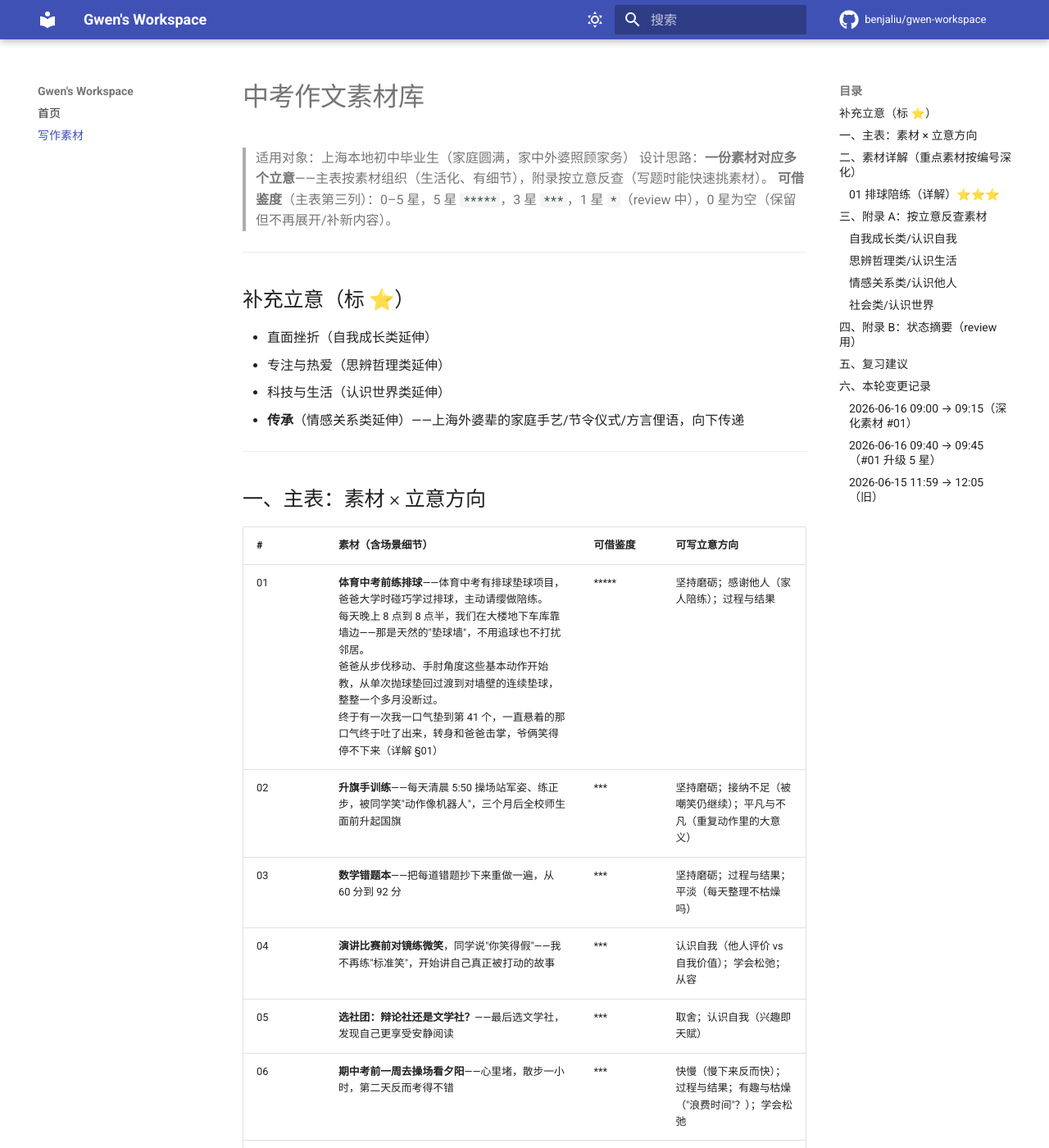
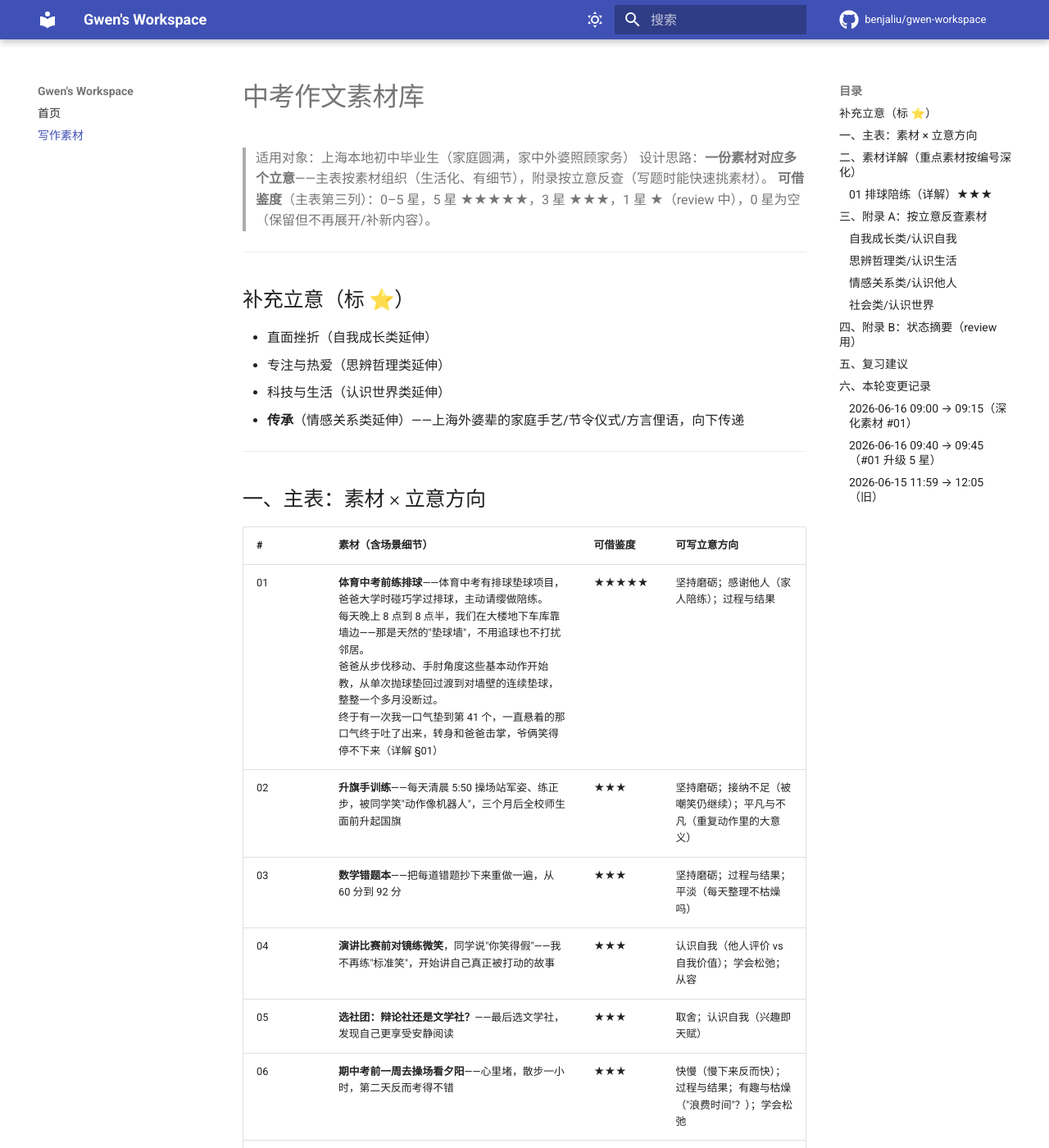
Before and after one commit to benjaliu/gwen-workspace, an MkDocs documentation site: the page built from docs/zuowen-sucai.md, in a window 1280 px wide and 1400 px high. Shown: the whole window at 82% size. Built offline with MkDocs 1.6.1 and Material for MkDocs 9.7.7, drawn with Linux system fonts in a browser that asks for light colours; comment, search, counter and statistics services are not loaded; some of the changed text lies outside the part shown.

```diff
--- a/docs/zuowen-sucai.md
+++ b/docs/zuowen-sucai.md
@@ -2,7 +2,7 @@
 
 > 适用对象：上海本地初中毕业生（家庭圆满，家中外婆照顾家务）
 > 设计思路：**一份素材对应多个立意**——主表按素材组织（生活化、有细节），附录按立意反查（写题时能快速挑素材）。
-> **可借鉴度**（主表第三列）：0–5 星，5 星 `*****`，3 星 `***`，1 星 `*`（review 中），0 星为空（保留但不再展开/补新内容）。
+> **可借鉴度**（主表第三列）：0–5 星，5 星 ★★★★★，3 星 ★★★，1 星 ★（review 中），0 星为空（保留但不再展开/补新内容）。
 
 ---
 
@@ -19,51 +19,51 @@
 
 | # | 素材（含场景细节） | 可借鉴度 | 可写立意方向 |
 |---|---|---|---|
-| 01 | **体育中考前练排球**——体育中考有排球垫球项目，爸爸大学时碰巧学过排球，主动请缨做陪练。<br>每天晚上 8 点到 8 点半，我们在大楼地下车库靠墙边——那是天然的"垫球墙"，不用追球也不打扰邻居。<br>爸爸从步伐移动、手肘角度这些基本动作开始教，从单次抛球垫回过渡到对墙壁的连续垫球，整整一个多月没断过。<br>终于有一次我一口气垫到第 41 个，一直悬着的那口气终于吐了出来，转身和爸爸击掌，爷俩笑得停不下来（详解 §01） | ***** | 坚持磨砺；感谢他人（家人陪练）；过程与结果 |
-| 02 | **升旗手训练**——每天清晨 5:50 操场站军姿、练正步，被同学笑"动作像机器人"，三个月后全校师生面前升起国旗 | *** | 坚持磨砺；接纳不足（被嘲笑仍继续）；平凡与不凡（重复动作里的大意义） |
-| 03 | **数学错题本**——把每道错题抄下来重做一遍，从 60 分到 92 分 | *** | 坚持磨砺；过程与结果；平淡（每天整理不枯燥吗） |
-| 04 | **演讲比赛前对镜练微笑**，同学说"你笑得假"——我不再练"标准笑"，开始讲自己真正被打动的故事 | *** | 认识自我（他人评价 vs 自我价值）；学会松弛；从容 |
-| 05 | **选社团：辩论社还是文学社？**——最后选文学社，发现自己更享受安静阅读 | *** | 取舍；认识自我（兴趣即天赋） |
-| 06 | **期中考前一周去操场看夕阳**——心里堵，散步一小时，第二天反而考得不错 | *** | 快慢（慢下来反而快）；过程与结果；有趣与枯燥（"浪费时间"？）；学会松弛 |
-| 07 | **擦黑板这件小事**——值日生每天做，被忽略；毕业那天看见黑板写着"谢谢你每天擦亮我们的早晨" | *** | 平凡与不凡；感恩；平淡中的美 |
-| 08 | **食堂阿姨打饭的背影**——重复一个动作十几年，记住每个学生的口味 | *** | 平凡与不凡；平淡（重复中的伟大）；感恩他人 |
-| 09 | **跑步：先慢跑一公里再冲刺**——前面 7 个人在最后一圈被我追上 | *** | 快慢；坚持磨砺；过程与结果 |
-| 10 | **妈妈批作业到深夜的台灯**——她是无名小学老师，每天陪我做完作业才改作业 | *** | 理解家人；感恩；平凡与不凡 |
-| 11 | **父亲节给爸爸写了封信**——他从来不说不爱听的话，藏在我的作文评语里 | *** | 从接受关爱到主动给予；情感表达；理解家人 |
-| 12 | **转学第一天，陌生同学递过一支笔**——一句"借你"打开一扇门 | *** | 理解陌生人；从接受关爱到主动给予；善意传递 |
-| 13 | **帮楼下 80 岁奶奶提菜上楼**——她总给我塞糖；我开始每周去看她 | *** | 从接受关爱到主动给予；社会大爱；理解他人 |
-| 14 | **班里最内向的同学毕业时给每人画了张像**——他其实一直在"看"我们 | *** | 理解他人（慢热≠冷漠）；感谢他人；认识自我（内向外向无优劣） |
-| 15 | **暴雨中的外卖小哥**——递餐时雨衣滴水，没一句怨言 | *** | 社会大爱；平凡与不凡；感恩他人；坚持 |
-| 16 | **上海小区垃圾分类志愿者**——暑假每天一小时，外婆说"阿拉小区干净，你也出力了" | *** | 社会大爱；人与环境；从接受关爱到主动给予 |
-| 17 | **上海老弄堂拆迁前最后拍一张照**（已本地化）——石库门、小卖部、晒衣杆、邻里的"小喇叭" | * | 传统文化；城市变迁；过程与结果（告别即成长）；平淡中的美 |
-| 18 | **春节：贴春联、年夜饭、一家人看春晚**——传统仪式藏着年的味道 | *** | 传统文化；平凡与不凡；家庭温情；平淡 |
-| 19 | **上海博物馆东馆 / 浦东美术馆**——白墙几何光影，传统青铜器与现代建筑对话 | *** | 美与不美；传统文化；城市文化；平淡中的匠心 |
-| 20 | **黄浦江两岸 45 公里步道骑行**——周末和爸爸从杨浦大桥一路骑到南浦大桥，沿途经过杨浦滨江老电厂煤码头改建的工业风公园、东方明珠脚下的轮渡口、远望 1 号退役船。江水比小时候清了，岸线比小时候绿了——"贯通"是这十年上海最大的变化 | *** | 人与环境；过程与结果；坚持（20 公里骑行）；城市文化（工业遗产改造）；平凡与不凡；快慢 |
-| 21 | **端午包粽子，奶奶教我**——"粽叶要浸水，米要泡一夜，绳子要松一扣才煮得透" | *** | 传统文化；理解家人；有趣与枯燥（慢工出细活）；专注与热爱 |
-| 22 | **七一一大会址/国庆外滩看灯光**——清晨排队看升旗，浦江两岸灯光秀 | *** | 社会大爱；传统文化；坚持；专注与热爱 |
-| 23 | **大扫除后窗外那一缕阳光**——黑板反光、地板湿亮、窗台绿萝沾灰 | *** | 美与不美；平淡中的美；专注（发现细节） |
-| 24 | **奥数班附加题"鸡兔同笼变形"**——同桌都做出来，我算了一小时还在草稿纸上乱画。笔一扔下楼买冰棍，回来看见草稿纸"原来第二条件没读完"——重读题 5 分钟做完 | * | 学会松弛；快慢；坚持磨砺；直面挫折（钻牛角尖=小失败） |
-| 25 | **外婆做饭从"红烧肉"到"上海本帮菜"**——其实她也跟着短视频学新菜 | *** | 过程与结果；平淡；感恩；理解家人；传承 |
-| 26 | **多肉从一片叶子长成满盆**——三个月不动，一夜拔节 | *** | 过程与结果；坚持（慢生长）；平淡的美；专注与热爱 |
+| 01 | **体育中考前练排球**——体育中考有排球垫球项目，爸爸大学时碰巧学过排球，主动请缨做陪练。<br>每天晚上 8 点到 8 点半，我们在大楼地下车库靠墙边——那是天然的"垫球墙"，不用追球也不打扰邻居。<br>爸爸从步伐移动、手肘角度这些基本动作开始教，从单次抛球垫回过渡到对墙壁的连续垫球，整整一个多月没断过。<br>终于有一次我一口气垫到第 41 个，一直悬着的那口气终于吐了出来，转身和爸爸击掌，爷俩笑得停不下来（详解 §01） | ★★★★★ | 坚持磨砺；感谢他人（家人陪练）；过程与结果 |
+| 02 | **升旗手训练**——每天清晨 5:50 操场站军姿、练正步，被同学笑"动作像机器人"，三个月后全校师生面前升起国旗 | ★★★ | 坚持磨砺；接纳不足（被嘲笑仍继续）；平凡与不凡（重复动作里的大意义） |
+| 03 | **数学错题本**——把每道错题抄下来重做一遍，从 60 分到 92 分 | ★★★ | 坚持磨砺；过程与结果；平淡（每天整理不枯燥吗） |
+| 04 | **演讲比赛前对镜练微笑**，同学说"你笑得假"——我不再练"标准笑"，开始讲自己真正被打动的故事 | ★★★ | 认识自我（他人评价 vs 自我价值）；学会松弛；从容 |
+| 05 | **选社团：辩论社还是文学社？**——最后选文学社，发现自己更享受安静阅读 | ★★★ | 取舍；认识自我（兴趣即天赋） |
+| 06 | **期中考前一周去操场看夕阳**——心里堵，散步一小时，第二天反而考得不错 | ★★★ | 快慢（慢下来反而快）；过程与结果；有趣与枯燥（"浪费时间"？）；学会松弛 |
+| 07 | **擦黑板这件小事**——值日生每天做，被忽略；毕业那天看见黑板写着"谢谢你每天擦亮我们的早晨" | ★★★ | 平凡与不凡；感恩；平淡中的美 |
+| 08 | **食堂阿姨打饭的背影**——重复一个动作十几年，记住每个学生的口味 | ★★★ | 平凡与不凡；平淡（重复中的伟大）；感恩他人 |
+| 09 | **跑步：先慢跑一公里再冲刺**——前面 7 个人在最后一圈被我追上 | ★★★ | 快慢；坚持磨砺；过程与结果 |
+| 10 | **妈妈批作业到深夜的台灯**——她是无名小学老师，每天陪我做完作业才改作业 | ★★★ | 理解家人；感恩；平凡与不凡 |
+| 11 | **父亲节给爸爸写了封信**——他从来不说不爱听的话，藏在我的作文评语里 | ★★★ | 从接受关爱到主动给予；情感表达；理解家人 |
+| 12 | **转学第一天，陌生同学递过一支笔**——一句"借你"打开一扇门 | ★★★ | 理解陌生人；从接受关爱到主动给予；善意传递 |
+| 13 | **帮楼下 80 岁奶奶提菜上楼**——她总给我塞糖；我开始每周去看她 | ★★★ | 从接受关爱到主动给予；社会大爱；理解他人 |
+| 14 | **班里最内向的同学毕业时给每人画了张像**——他其实一直在"看"我们 | ★★★ | 理解他人（慢热≠冷漠）；感谢他人；认识自我（内向外向无优劣） |
+| 15 | **暴雨中的外卖小哥**——递餐时雨衣滴水，没一句怨言 | ★★★ | 社会大爱；平凡与不凡；感恩他人；坚持 |
+| 16 | **上海小区垃圾分类志愿者**——暑假每天一小时，外婆说"阿拉小区干净，你也出力了" | ★★★ | 社会大爱；人与环境；从接受关爱到主动给予 |
+| 17 | **上海老弄堂拆迁前最后拍一张照**（已本地化）——石库门、小卖部、晒衣杆、邻里的"小喇叭" | ★ | 传统文化；城市变迁；过程与结果（告别即成长）；平淡中的美 |
+| 18 | **春节：贴春联、年夜饭、一家人看春晚**——传统仪式藏着年的味道 | ★★★ | 传统文化；平凡与不凡；家庭温情；平淡 |
+| 19 | **上海博物馆东馆 / 浦东美术馆**——白墙几何光影，传统青铜器与现代建筑对话 | ★★★ | 美与不美；传统文化；城市文化；平淡中的匠心 |
+| 20 | **黄浦江两岸 45 公里步道骑行**——周末和爸爸从杨浦大桥一路骑到南浦大桥，沿途经过杨浦滨江老电厂煤码头改建的工业风公园、东方明珠脚下的轮渡口、远望 1 号退役船。江水比小时候清了，岸线比小时候绿了——"贯通"是这十年上海最大的变化 | ★★★ | 人与环境；过程与结果；坚持（20 公里骑行）；城市文化（工业遗产改造）；平凡与不凡；快慢 |
+| 21 | **端午包粽子，奶奶教我**——"粽叶要浸水，米要泡一夜，绳子要松一扣才煮得透" | ★★★ | 传统文化；理解家人；有趣与枯燥（慢工出细活）；专注与热爱 |
+| 22 | **七一一大会址/国庆外滩看灯光**——清晨排队看升旗，浦江两岸灯光秀 | ★★★ | 社会大爱；传统文化；坚持；专注与热爱 |
+| 23 | **大扫除后窗外那一缕阳光**——黑板反光、地板湿亮、窗台绿萝沾灰 | ★★★ | 美与不美；平淡中的美；专注（发现细节） |
+| 24 | **奥数班附加题"鸡兔同笼变形"**——同桌都做出来，我算了一小时还在草稿纸上乱画。笔一扔下楼买冰棍，回来看见草稿纸"原来第二条件没读完"——重读题 5 分钟做完 | ★ | 学会松弛；快慢；坚持磨砺；直面挫折（钻牛角尖=小失败） |
+| 25 | **外婆做饭从"红烧肉"到"上海本帮菜"**——其实她也跟着短视频学新菜 | ★★★ | 过程与结果；平淡；感恩；理解家人；传承 |
+| 26 | **多肉从一片叶子长成满盆**——三个月不动，一夜拔节 | ★★★ | 过程与结果；坚持（慢生长）；平淡的美；专注与热爱 |
 | 27 | **外婆清晨五点去菜场**——她没提"累不累"，就钻进厨房 |  | 理解家人；平淡中的爱；感恩；传承 |
 | 28 | **父母离婚后跟妈妈生活**——她哭过也笑过，我从怨恨到心疼 |  | 接纳不足（破碎家庭）；理解家人；学会坚韧；直面挫折 |
-| 29 | **疫情期间社区"大白"**——零下 10 度搓手测温，那双手我记到现在 | *** | 社会大爱；从接受关爱到主动给予；坚持 |
-| 30 | **小区流浪猫被一群孩子喂胖**——它现在认得我们 | *** | 人与环境（动物也是环境）；从接受关爱到主动给予；社会大爱 |
-| 31 | **武康路/思南公馆梧桐树下咖啡**（已本地化）——百年老洋房配拿铁，老克勒和新网红同框 | * | 城市文化；传统文化；有趣与枯燥（严肃与轻的融合） |
+| 29 | **疫情期间社区"大白"**——零下 10 度搓手测温，那双手我记到现在 | ★★★ | 社会大爱；从接受关爱到主动给予；坚持 |
+| 30 | **小区流浪猫被一群孩子喂胖**——它现在认得我们 | ★★★ | 人与环境（动物也是环境）；从接受关爱到主动给予；社会大爱 |
+| 31 | **武康路/思南公馆梧桐树下咖啡**（已本地化）——百年老洋房配拿铁，老克勒和新网红同框 | ★ | 城市文化；传统文化；有趣与枯燥（严肃与轻的融合） |
 | 32 | **外婆织毛衣的样子**——小学到现在都是同一个姿势，毛线球比我还多 |  | 平凡与不凡；坚持；家庭温情；传承 |
-| 33 | **分班后新班级第一周课业节奏不一样**（已本地化，去掉转学）——最后主动找老师答疑 | * | 接纳不足；认识自我（主动求助是智慧）；感谢他人；直面挫折 |
-| 34 | **班级值日班长崩溃大哭**——事多又杂，处理不来 | *** | 接纳不足；学会松弛；平凡与不凡（看似简单的责任） |
-| 35 | **升旗仪式上有一只鸟从头顶飞过**——所有人都抬头，那一秒很整齐 | *** | 平淡的有趣；专注（发现细节）；社会大爱（集体仪式感） |
-| 36 | **数学考砸那天**——没回家哭，在天台坐了一小时，把卷子铺开看错因 | *** | 直面挫折；认识自我；过程与结果 |
-| 37 | **作文被老师打回来重写三次**——第三次我换了视角，从"我想说"变成"读的人会感受到什么" | *** | 直面挫折；认识自我；过程与结果 |
-| 38 | **拼乐高一坐一下午忘了吃饭**——爸妈以为我出了什么事 | *** | 专注与热爱；有趣与枯燥（外人看枯燥、自己乐在其中）；认识自我 |
-| 39 | **外婆追越剧/听沪剧忘了接电话**（已本地化）——被妈妈喊了三次，最后一集还是没听完 | * | 专注与热爱；平凡与不凡；传统（戏曲文化）；传承 |
-| 40 | **和爸妈抢电视遥控器**——他们看新闻联播，我看短视频，最后变成各看各的手机 | *** | 科技与生活；传统 vs 现代；理解家人 |
-| 41 | **AI 写诗是不是"诗"**——我用 AI 写了一首被同学点赞，自己却觉得少了点什么 | *** | 科技与生活；思辨（人何以为人）；专注与热爱 |
-| 42 | **奶奶学会用微信视频**——以前一年见一次，现在每周都见面 | *** | 科技与生活；情感关系（亲情的连接）；从接受关爱到主动给予 |
-| 43 | **外婆的红烧肉**（新增）——从小吃到大的味道，外婆说"我做给你吃，等你长大了要做给别人吃" | *** | 传承；家庭文化；平淡中的美；从接受关爱到主动给予 |
-| 44 | **上海地铁里读书的人**（新增）——通勤一小时，有人刷短视频，有人读《活着》 | *** | 专注与热爱；科技与生活；快慢 |
-| 45 | **苏州河边的傍晚散步**（新增）——河水变清了，两岸灯光亮起，跑步的人变多了 | *** | 城市文化；人与环境；过程与结果；平淡的美 |
+| 33 | **分班后新班级第一周课业节奏不一样**（已本地化，去掉转学）——最后主动找老师答疑 | ★ | 接纳不足；认识自我（主动求助是智慧）；感谢他人；直面挫折 |
+| 34 | **班级值日班长崩溃大哭**——事多又杂，处理不来 | ★★★ | 接纳不足；学会松弛；平凡与不凡（看似简单的责任） |
+| 35 | **升旗仪式上有一只鸟从头顶飞过**——所有人都抬头，那一秒很整齐 | ★★★ | 平淡的有趣；专注（发现细节）；社会大爱（集体仪式感） |
+| 36 | **数学考砸那天**——没回家哭，在天台坐了一小时，把卷子铺开看错因 | ★★★ | 直面挫折；认识自我；过程与结果 |
+| 37 | **作文被老师打回来重写三次**——第三次我换了视角，从"我想说"变成"读的人会感受到什么" | ★★★ | 直面挫折；认识自我；过程与结果 |
+| 38 | **拼乐高一坐一下午忘了吃饭**——爸妈以为我出了什么事 | ★★★ | 专注与热爱；有趣与枯燥（外人看枯燥、自己乐在其中）；认识自我 |
+| 39 | **外婆追越剧/听沪剧忘了接电话**（已本地化）——被妈妈喊了三次，最后一集还是没听完 | ★ | 专注与热爱；平凡与不凡；传统（戏曲文化）；传承 |
+| 40 | **和爸妈抢电视遥控器**——他们看新闻联播，我看短视频，最后变成各看各的手机 | ★★★ | 科技与生活；传统 vs 现代；理解家人 |
+| 41 | **AI 写诗是不是"诗"**——我用 AI 写了一首被同学点赞，自己却觉得少了点什么 | ★★★ | 科技与生活；思辨（人何以为人）；专注与热爱 |
+| 42 | **奶奶学会用微信视频**——以前一年见一次，现在每周都见面 | ★★★ | 科技与生活；情感关系（亲情的连接）；从接受关爱到主动给予 |
+| 43 | **外婆的红烧肉**（新增）——从小吃到大的味道，外婆说"我做给你吃，等你长大了要做给别人吃" | ★★★ | 传承；家庭文化；平淡中的美；从接受关爱到主动给予 |
+| 44 | **上海地铁里读书的人**（新增）——通勤一小时，有人刷短视频，有人读《活着》 | ★★★ | 专注与热爱；科技与生活；快慢 |
+| 45 | **苏州河边的傍晚散步**（新增）——河水变清了，两岸灯光亮起，跑步的人变多了 | ★★★ | 城市文化；人与环境；过程与结果；平淡的美 |
 
 ---
 
@@ -71,7 +71,7 @@
 
 > 每个详解对应主表一条素材，提供**细节索引 + 立意标注**（直接对照主表的立意方向挑细节）。"立意无关但有参考价值"是可选项，仅当有非主立意但能增强人设/画面感的细节时列出。
 
-### 01 排球陪练（详解）⭐⭐⭐
+### 01 排球陪练（详解）★★★
 
 **【细节索引 + 立意标注】**
 
@@ -168,7 +168,7 @@
 
 | 编号 | 旧 | 新 | 原因 |
 |---|---|---|---|
-| 01 | 3 星（***） | 5 星（*****） | 已完成完整骨架 + 详解 §01，达 5 星标准 |
+| 01 | 3 星（★★★） | 5 星（★★★★★） | 已完成完整骨架 + 详解 §01，达 5 星标准 |
 | 附录 B | 3 星 37 条 | 5 星 1 条 + 3 星 36 条 | 01 移出 3 星组，进入 5 星组 |
 
 ### 2026-06-15 11:59 → 12:05（旧）
```
